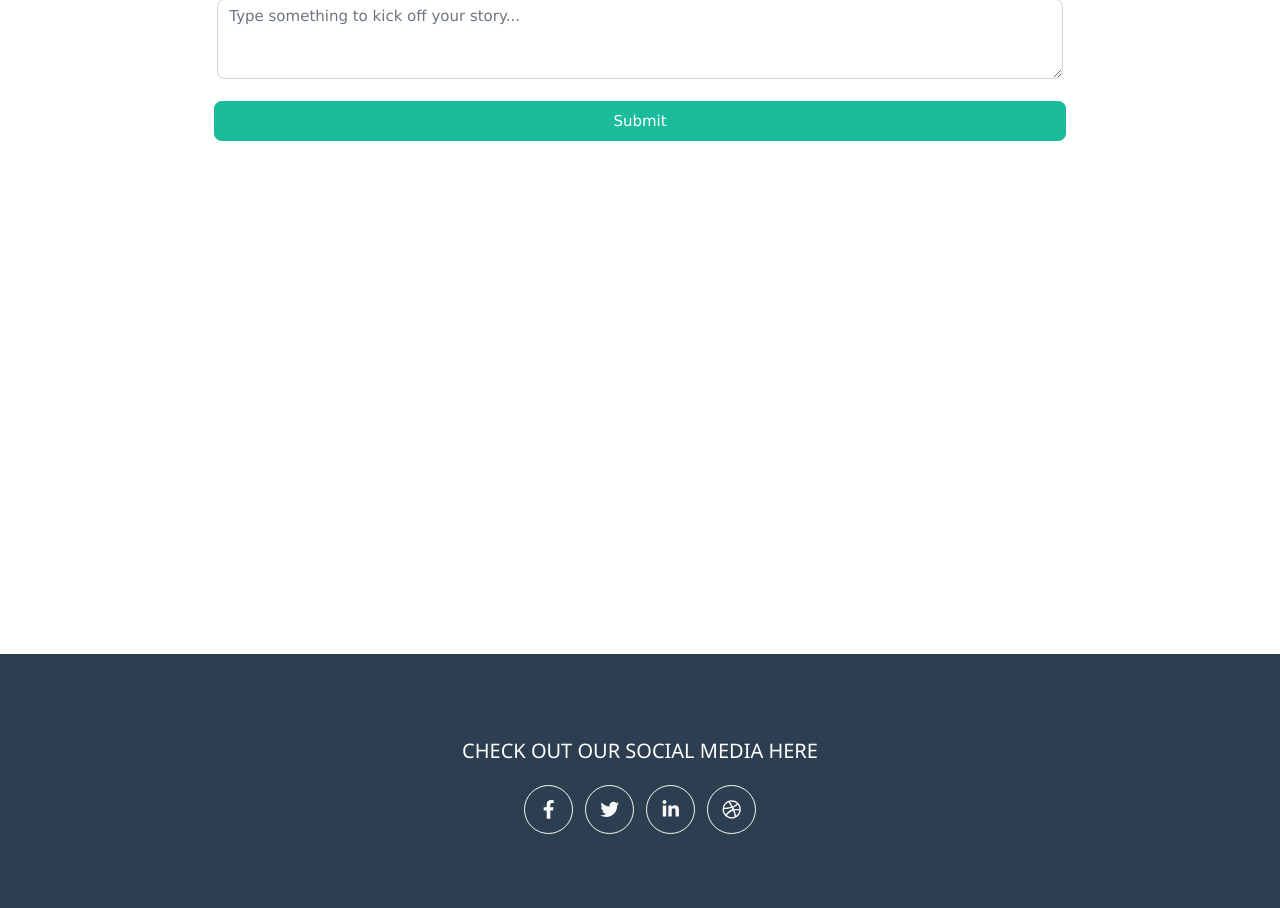
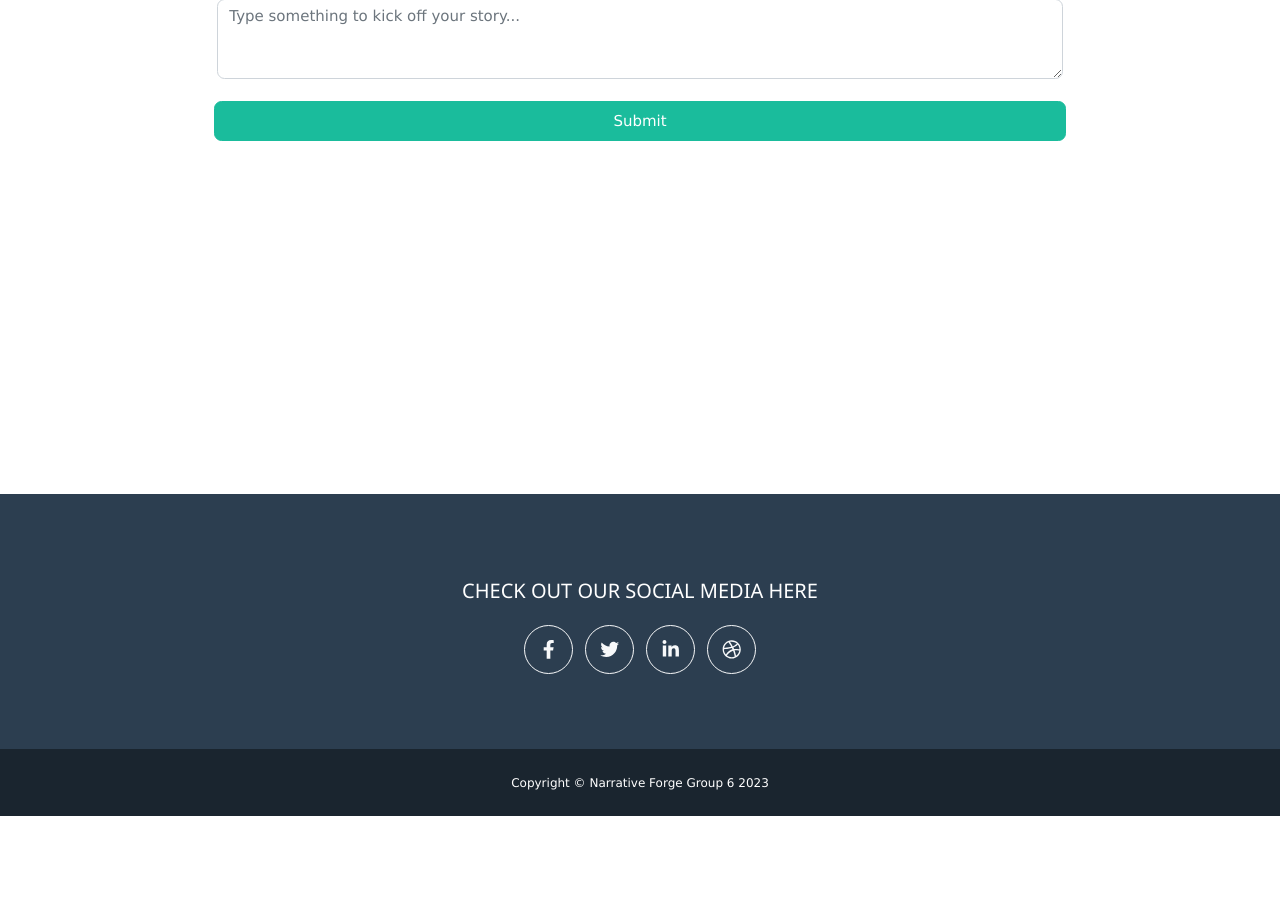
Before and after one commit to wh121git/Narrative_Forge, a Flask app: page / in a window 1280 px wide. Shown: the part 464-1372 px from the top of the page. After the commit the page ends 1280 px from the top, so only its background shows below. Run offline with Flask 3, Linux system fonts and the light colour scheme; some libraries are stand-ins or nearby versions.

Commit message:
changed the height of the text box to 30vh

```diff
--- a/UI/templates/NarrativeForge.html
+++ b/UI/templates/NarrativeForge.html
@@ -41,7 +41,7 @@
 
         #displayArea {
             width: 90%;
-            height: 50vh;
+            height: 30vh;
             box-sizing: border-box;
             margin: 0;
             overflow-y: scroll;
```
